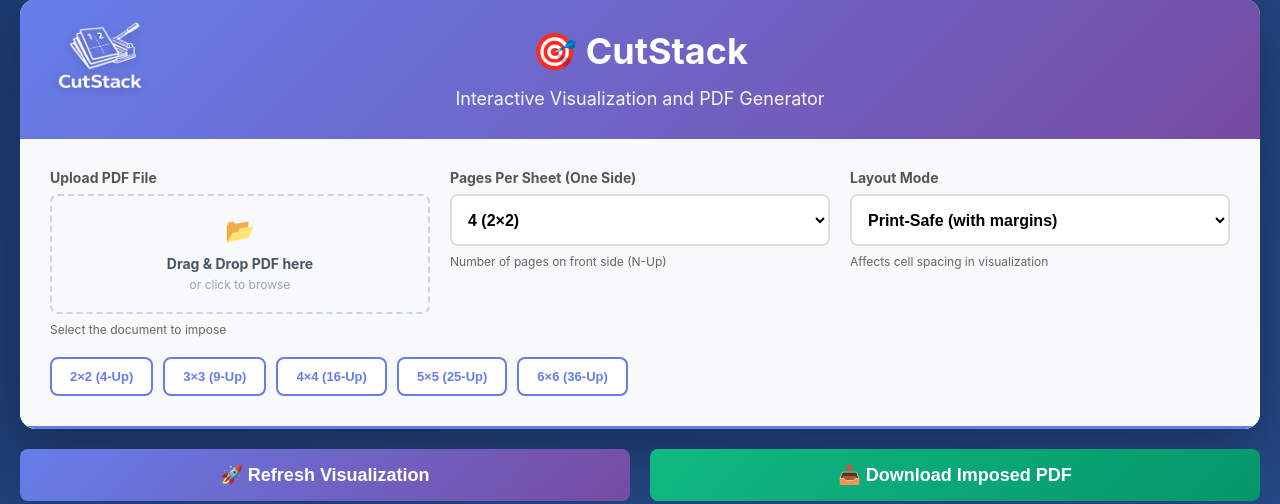
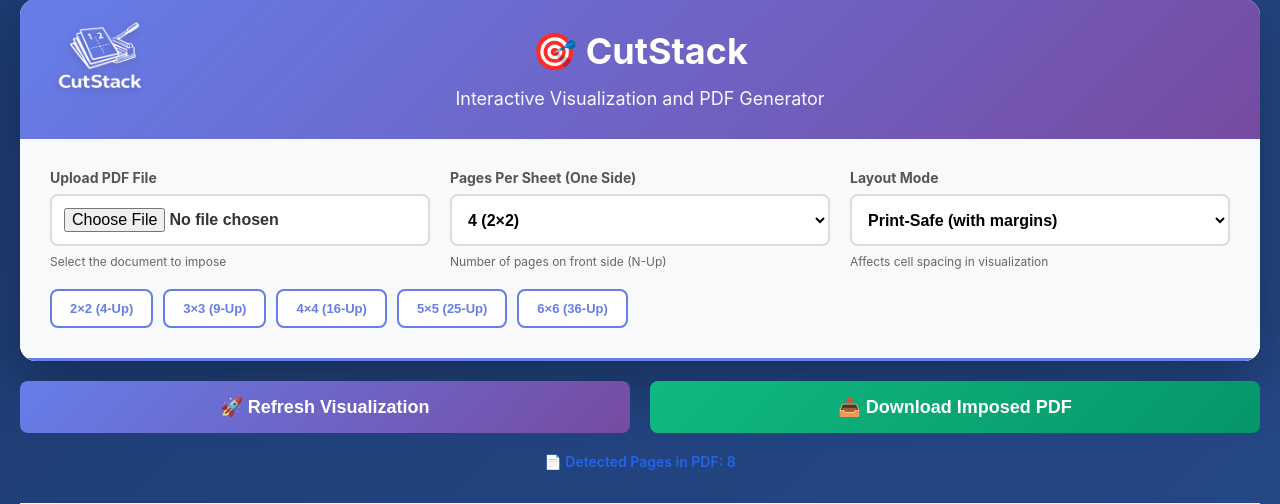
Before and after one commit to Sreyas-J-S/CutStack, a Flask app: page / in a window 1280 px wide. Shown: the part 21-525 px from the top of the page. Run offline with Flask 3, Linux system fonts and the light colour scheme.

Commit message:
UI: Replace drag-and-drop with standard file input

```diff
--- a/static/script.js
+++ b/static/script.js
@@ -335,51 +335,10 @@ document.addEventListener('DOMContentLoaded', () => {
         }
     });
 
-    // File Upload Handler for Page Counting & Drag/Drop
+    // File Upload Handler
     const fileInput = document.getElementById('pdf_file');
-    const dropZone = document.getElementById('dropZone');
 
-    if (fileInput && dropZone) {
-        // Drag Events
-        ['dragenter', 'dragover', 'dragleave', 'drop'].forEach(eventName => {
-            dropZone.addEventListener(eventName, preventDefaults, false);
-        });
-
-        function preventDefaults(e) {
-            e.preventDefault();
-            e.stopPropagation();
-        }
-
-        ['dragenter', 'dragover'].forEach(eventName => {
-            dropZone.addEventListener(eventName, highlight, false);
-        });
-
-        ['dragleave', 'drop'].forEach(eventName => {
-            dropZone.addEventListener(eventName, unhighlight, false);
-        });
-
-        function highlight(e) {
-            dropZone.classList.add('drag-over');
-        }
-
-        function unhighlight(e) {
-            dropZone.classList.remove('drag-over');
-        }
-
-        dropZone.addEventListener('drop', handleDrop, false);
-
-        function handleDrop(e) {
-            const dt = e.dataTransfer;
-            const files = dt.files;
-
-            if (files.length > 0 && files[0].type === 'application/pdf') {
-                fileInput.files = files; // Assign to input
-                handleFiles(files[0]);
-            } else {
-                alert("Please drop a valid PDF file.");
-            }
-        }
-
+    if (fileInput) {
         // Standard Change Event
         fileInput.addEventListener('change', function (e) {
             if (this.files && this.files[0]) {
@@ -388,15 +347,7 @@ document.addEventListener('DOMContentLoaded', () => {
         });
 
         async function handleFiles(file) {
-            // Update UI to show filename
-            const textEl = dropZone.querySelector('.drop-text');
-            const subtextEl = dropZone.querySelector('.drop-subtext');
-            const iconEl = dropZone.querySelector('.drop-icon');
-
-            dropZone.classList.add('has-file');
-            textEl.textContent = file.name;
-            subtextEl.textContent = "PDF Selected";
-            iconEl.textContent = "📄";
+            // No drop zone to update anymore
 
             const formData = new FormData();
             formData.append('pdf_file', file);
--- a/static/style.css
+++ b/static/style.css
@@ -108,68 +108,21 @@ body {
     color: #666;
 }
 
-/* Drag & Drop Styles */
-.file-drop-zone {
-    border: 2px dashed #cbd5e1;
+/* File Input Styles */
+.file-input-styled {
+    padding: 10px;
+    height: auto;
+    background: #f8f9fa;
+    border: 2px solid #cbd5e1;
     border-radius: 8px;
-    padding: 20px;
-    text-align: center;
-    background: #f8f9fa;
-    transition: all 0.2s ease;
+    width: 100%;
     cursor: pointer;
-    position: relative;
-    min-height: 100px;
-    display: flex;
-    align-items: center;
-    justify-content: center;
-}
-
-.file-drop-zone:hover,
-.file-drop-zone.drag-over {
-    border-color: #667eea;
-    background: #eef2ff;
-}
-
-.file-input-hidden {
-    position: absolute;
-    top: 0;
-    left: 0;
-    width: 100%;
-    height: 100%;
-    opacity: 0;
-    cursor: pointer;
-    z-index: 10;
-}
-
-.drop-zone-content {
-    display: flex;
-    flex-direction: column;
-    align-items: center;
-    gap: 5px;
-    pointer-events: none;
-    /* Let clicks pass through to input */
-}
-
-.drop-icon {
-    font-size: 24px;
-    margin-bottom: 5px;
-}
-
-.drop-text {
-    font-weight: 700;
-    color: #475569;
     font-size: 14px;
 }
 
-.drop-subtext {
-    font-size: 12px;
-    color: #94a3b8;
-}
-
-.file-drop-zone.has-file {
-    border-style: solid;
-    border-color: #22c55e;
-    background: #f0fdf4;
+.file-input-styled:hover {
+    border-color: #667eea;
+    background: #eef2ff;
 }
 
 .preset-section {
--- a/templates/index.html
+++ b/templates/index.html
@@ -21,15 +21,8 @@
                 <div class="control-grid">
                     <div class="control-item">
                         <label>Upload PDF File</label>
-                        <div class="file-drop-zone" id="dropZone">
-                            <input type="file" name="pdf_file" id="pdf_file" class="file-input-hidden" accept=".pdf"
-                                required>
-                            <div class="drop-zone-content">
-                                <span class="drop-icon">📂</span>
-                                <span class="drop-text">Drag & Drop PDF here</span>
-                                <span class="drop-subtext">or click to browse</span>
-                            </div>
-                        </div>
+                        <input type="file" name="pdf_file" id="pdf_file" class="file-input-styled" accept=".pdf"
+                            required>
                         <small>Select the document to impose</small>
                     </div>
 
```
